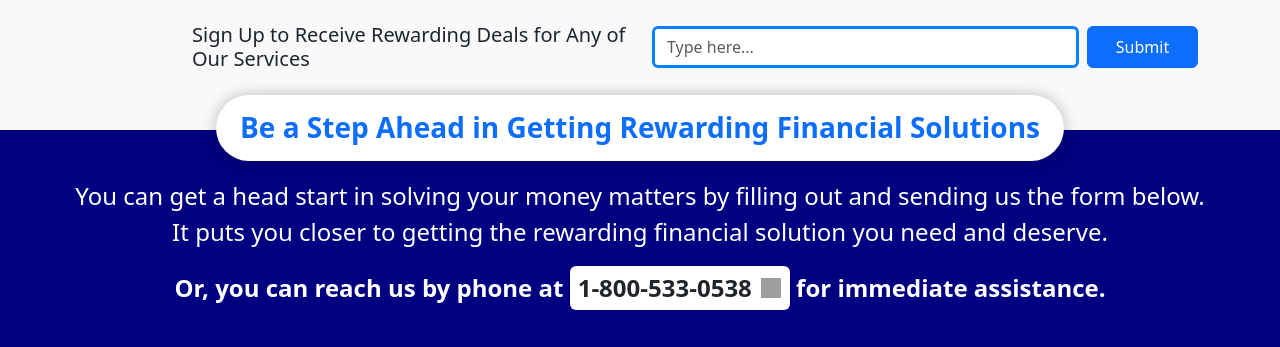
After one commit to KentxStuuki/WWS_WEBSITE, a PHP site: page /signup.php in a window 1280 px wide. The commit adds this page. Shown: the part 161-508 px from the top of the page. Run offline with PHP 8.4, Linux system fonts and the light colour scheme; grey boxes are pictures that could not be loaded.

Commit message:
SIGN UP DONE

```diff
--- a/public/src/index.php
+++ b/public/src/index.php
@@ -45,5 +45,8 @@
     <section id="testimonials">
         <?php include 'testimonial.php'; ?>
     </section>
+    <section id="signup">
+        <?php include 'signup.php'; ?>
+    </section>
 </body>
 </html>
--- /dev/null
+++ b/public/src/signup.php
@@ -0,0 +1,227 @@
+<!DOCTYPE html>
+<html lang="en">
+<head>
+  <meta charset="UTF-8">
+  <meta name="viewport" content="width=device-width, initial-scale=1.0">
+  <title>Sign Up</title>
+  <link href="https://cdn.jsdelivr.net/npm/bootstrap@5.3.3/dist/css/bootstrap.min.css" rel="stylesheet">
+  <link rel="stylesheet" href="https://cdn.jsdelivr.net/npm/bootstrap-icons@1.11.3/font/bootstrap-icons.css">
+
+  <style>
+  @media (min-width: 768px) {
+    .section-paragraph {
+      margin-left: 110px;
+    }
+  }
+</style>
+</head>
+<body class="bg-light">
+
+
+  <section class="text-center text-white d-flex flex-column justify-content-center align-items-center"
+           style="background: url('../main/signup_section/signup_background.jpg') center/cover no-repeat; min-height: 20vh;">
+    <h1 class="fw-bold display-4">Sign Up</h1>
+  </section>
+
+
+<section class="my-4">
+  <div class="container">
+    <form class="row align-items-center g-4">
+      <div class="col-12 col-md-6 text-center text-md-start">
+        <h5 class="mb-0 section-paragraph">
+          Sign Up to Receive Rewarding Deals for Any of Our Services
+        </h5>
+      </div>
+
+
+      <div class="col-12 col-md-6">
+        <div class="d-flex">
+          <input class="form-control me-2" type="search" placeholder="Type here..." aria-label="Search"
+          style="border:3px solid #077FFF;">
+          <button class="btn btn-primary w-25" type="submit">Submit</button>
+        </div>
+      </div>
+    </form>
+  </div>
+</section>
+
+
+
+<div class="text-center" style="margin-bottom: -39px;">
+  <h3 class="fw-bold bg-white text-primary rounded-pill px-3 px-md-4 py-2 py-md-3 d-inline-block"
+      style="box-shadow: 0 0 15px rgba(0, 0, 0, 0.25); max-width: 90%;">
+    Be a Step Ahead in Getting Rewarding Financial Solutions
+  </h3>
+</div>
+
+
+
+<section class="text-white text-center p-4" style="background-color:#000080; margin-top: -1rem;">
+  <p class="fs-4 mt-4">
+    You can get a head start in solving your money matters by filling out and sending us the form below.
+    <br>It puts you closer to getting the rewarding financial solution you need and deserve.
+  </p>
+
+
+  <p class="fw-bold fs-4 mt-3">
+    Or, you can reach us by phone at
+    <span class="bg-white text-dark px-2 py-1 rounded d-inline-flex align-items-center">
+      <span id="phone-number">1-800-533-0538</span>
+      <button class="btn btn-sm btn-link text-dark ms-2 p-0"
+              onclick="copyPhone()" style="line-height: 1;">
+        <img src="../main/signup_section/copyicon.png" alt="Copy Icon" style="width:20px; height:20px;">
+      </button>
+      <small id="copy-msg" class="text-success ms-2 d-none">Copied!</small>
+    </span>
+    for immediate assistance.
+  </p>
+</section>
+
+
+
+
+<section class="py-5"
+  style="background: url('../main/signup_section/signup_background2.jpg') center/cover no-repeat;">
+
+  <div class="container h-100">
+    <div class="row g-4 h-100 align-items-center">
+
+      <!-- Left: Form -->
+      <div class="col-md-6 d-flex flex-column justify-content-center" style="border-right:3px solid #077FFF; padding-right:2rem;">
+<div class="d-flex justify-content-center">
+  <div class="d-flex align-items-center position-relative">
+
+    <!-- Step 1 -->
+    <div class="position-relative d-flex justify-content-center align-items-center" style="width:60px; height:60px;">
+      <!-- Outer blue circle -->
+      <div class="rounded-circle bg-primary w-100 h-100"></div>
+      <!-- Inner white-bordered circle -->
+      <div class="rounded-circle position-absolute d-flex justify-content-center align-items-center"
+           style="width:50px; height:50px; border:3px solid white; top:50%; left:50%; transform:translate(-50%, -50%); font-weight:600; font-size:40px; font-family:cambria; color:white;">
+        1
+      </div>
+    </div>
+
+    <!-- Line between Step 1 and 2 -->
+    <div style="width:40px; height:7px; background-color:#CCCCCC; margin-left:-1px; margin-right:-1px;"></div>
+
+    <!-- Step 2 -->
+    <div class="position-relative d-flex justify-content-center align-items-center" style="width:60px; height:60px;">
+      <!-- Outer gray circle -->
+      <div class="rounded-circle" style="width:100%; height:100%; background-color:#CCCCCC;"></div>
+      <!-- Inner white-bordered circle -->
+      <div class="rounded-circle position-absolute d-flex justify-content-center align-items-center"
+           style="width:50px; height:50px; border:3px solid white; top:50%; left:50%; transform:translate(-50%, -50%); font-weight:600; font-size:40px; font-family:cambria; color:white;">
+        2
+      </div>
+    </div>
+
+    <!-- Line between Step 2 and 3 -->
+    <div style="width:40px; height:7px; background-color:#CCCCCC; margin-left:-1px; margin-right:-1px;"></div>
+
+    <!-- Step 3 -->
+    <div class="position-relative d-flex justify-content-center align-items-center" style="width:60px; height:60px;">
+      <!-- Outer gray circle -->
+      <div class="rounded-circle" style="width:100%; height:100%; background-color:#CCCCCC;"></div>
+      <!-- Inner white-bordered circle -->
+      <div class="rounded-circle position-absolute d-flex justify-content-center align-items-center"
+           style="width:50px; height:50px; border:3px solid white; top:50%; left:50%; transform:translate(-50%, -50%); font-weight:600; font-size:40px; font-family:cambria; color:white;">
+        3
+      </div>
+    </div>
+
+  </div>
+</div>
+
+
+
+
+
+        <form style="margin-top:1rem;">
+          <!-- Contact Information -->
+          <div class="mb-3">
+            <label class="form-label">Contact Information</label>
+            <input type="text" class="form-control" style="border:3px solid #077FFF;" placeholder="Contact Information">
+          </div>
+
+          <!-- First & Last Name -->
+          <div class="row mb-3">
+            <div class="col">
+              <label class="form-label">First Name</label>
+              <input type="text" class="form-control" style="border:3px solid #077FFF;" placeholder="First Name">
+            </div>
+            <div class="col">
+              <label class="form-label">Last Name</label>
+              <input type="text" class="form-control" style="border:3px solid #077FFF;" placeholder="Last Name">
+            </div>
+          </div>
+
+         <!-- Email & Phone Number -->
+<div class="row mb-3">
+  <!-- Email Input -->
+  <div class="col">
+    <label class="form-label">Email Address</label>
+    <input type="email" class="form-control" style="border:3px solid #077FFF;" placeholder="Email Address">
+  </div>
+
+  <!-- Phone Input with PH flag and separator -->
+  <div class="col">
+  <label class="form-label">Phone Number</label>
+  <div class="d-flex align-items-center"
+       style="border:3px solid #077FFF; border-radius:0.25rem; overflow:hidden;">
+
+
+    <div class="d-flex align-items-center px-3" style="border-right:2px solid #077FFF;">
+      <img src="https://upload.wikimedia.org/wikipedia/commons/9/99/Flag_of_the_Philippines.svg"
+           alt="PH Flag" style="width:35px; height:20px;">
+    </div>
+
+    <input type="tel" class="form-control" placeholder="9** *** ****" style="border:none;">
+
+  </div>
+</div>
+</div>
+
+          <!-- Submit Button -->
+        <div class="d-flex justify-content-end">
+  <button type="submit" class="btn text-white px-5"
+          style="background-color: #077FFF; border: 3px solid #077FFF;"
+          onmouseover="this.style.backgroundColor='#055FCC'; this.style.borderColor='#055FCC';"
+          onmouseout="this.style.backgroundColor='#077FFF'; this.style.borderColor='#077FFF';">
+    Next
+  </button>
+</div>
+
+
+        </form>
+
+      </div>
+
+      <!-- Right: Privacy -->
+      <div class="col-md-6 d-flex flex-column justify-content-start" style="padding-left:2rem;">
+        <h2 class="text-primary fw-bold mb-3">We value and respect <br>
+         your privacy</h2>
+        <p class="fs-4">
+          Rest assured that the information we receive <br>will only be used by us and for its intended<br> purpose
+          which is to make helping you <br>convenient and a more efficient process.
+        </p>
+      </div>
+
+    </div>
+  </div>
+</section>
+
+  <script src="https://cdn.jsdelivr.net/npm/bootstrap@5.3.3/dist/js/bootstrap.bundle.min.js"></script>
+
+  <script>
+  function copyPhone() {
+    const phone = document.getElementById("phone-number").textContent;
+    navigator.clipboard.writeText(phone).then(() => {
+      const msg = document.getElementById("copy-msg");
+      msg.classList.remove("d-none");
+      setTimeout(() => msg.classList.add("d-none"), 1500);
+    });
+  }
+</script>
+</body>
+</html>
```
Also changed, not shown: public/main/signup_section/copyicon.png (added), public/main/signup_section/signup_background.jpg (added), public/main/signup_section/signup_background2.jpg (added).
